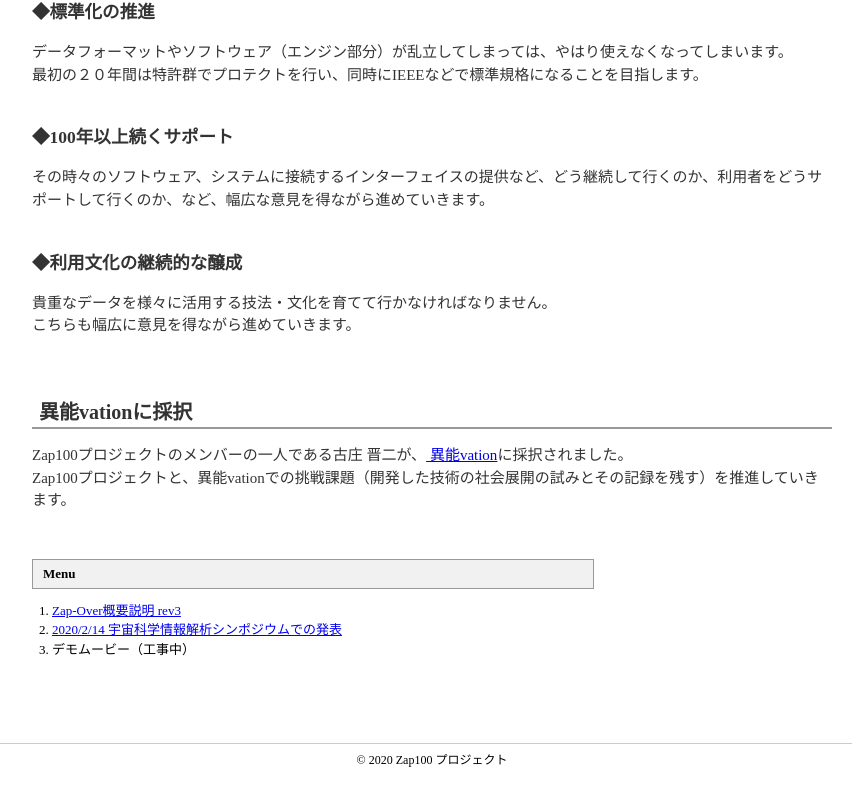
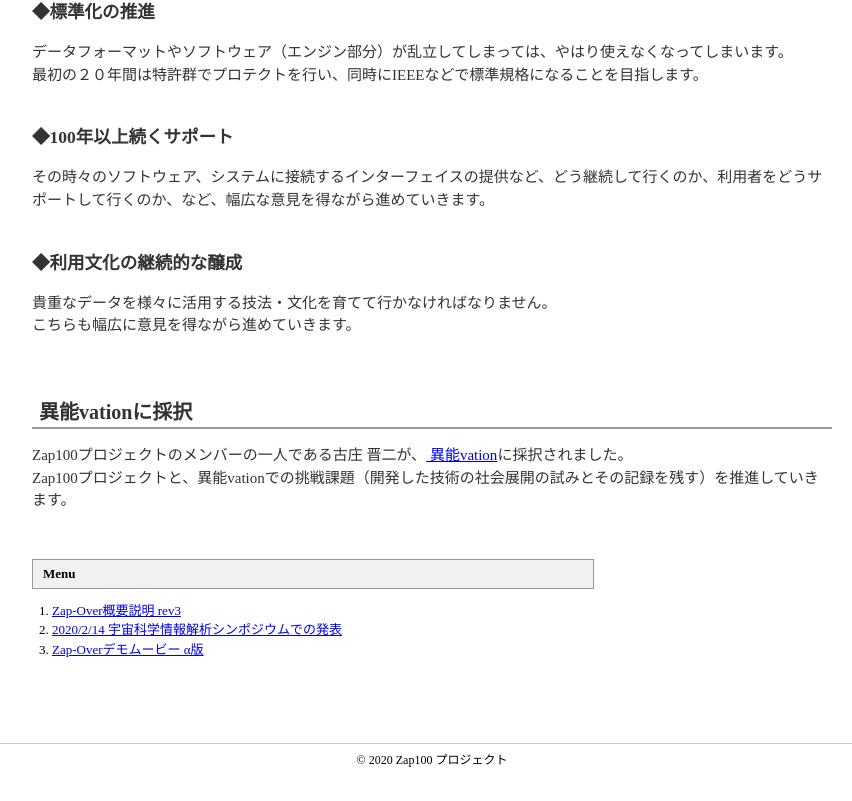
Before and after one commit to zap100/zap100.github.io, a plain HTML site: page index.html in a window 1280 px wide. Shown: the part 1167-1968 px from the top of the page, without its empty margins (208-1060 px from the left). Drawn offline with Linux system fonts and the light colour scheme.

Commit message:
ムービーへのリンク追加

```diff
--- a/index.html
+++ b/index.html
@@ -221,7 +221,7 @@ Zap100プロジェクトのメンバーの一人である古庄 晋二が、<a h
 					<ul>
 					<li><a href="Zap-OverGaiyouRev3.pdf">Zap-Over概要説明 rev3</a></li>
 					<li><a href="Read Only データベース rev8.pdf">2020/2/14 宇宙科学情報解析シンポジウムでの発表</a></li>
-					<li>デモムービー（工事中）</li>
+					<li><a href="https://youtu.be/ie6E83A80Ao">Zap-Overデモムービー α版</a></li>
 					</ul>
 				</div>
 			</div>
```
Also changed, not shown: index Original.html (+1 -0 lines), 1 other file.
